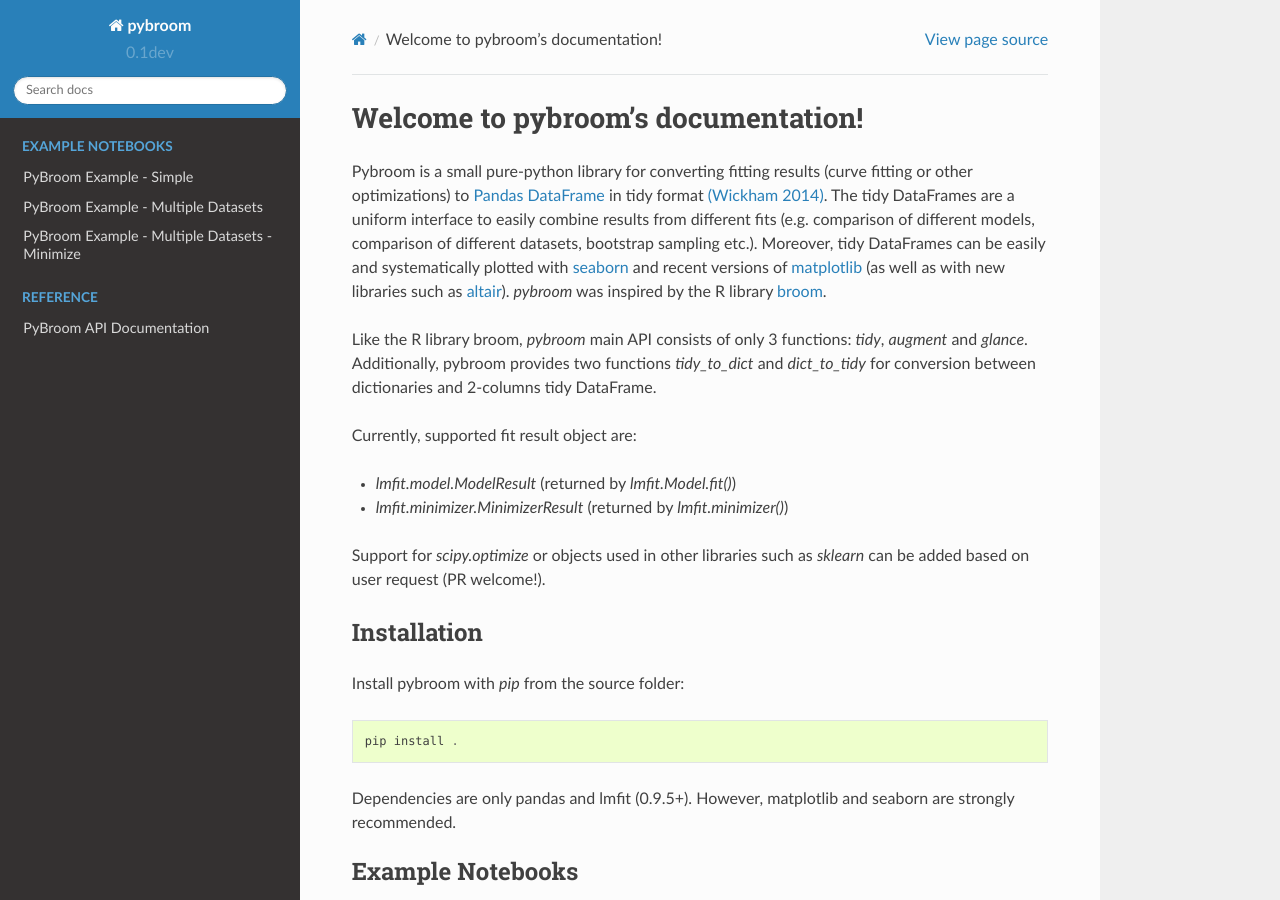
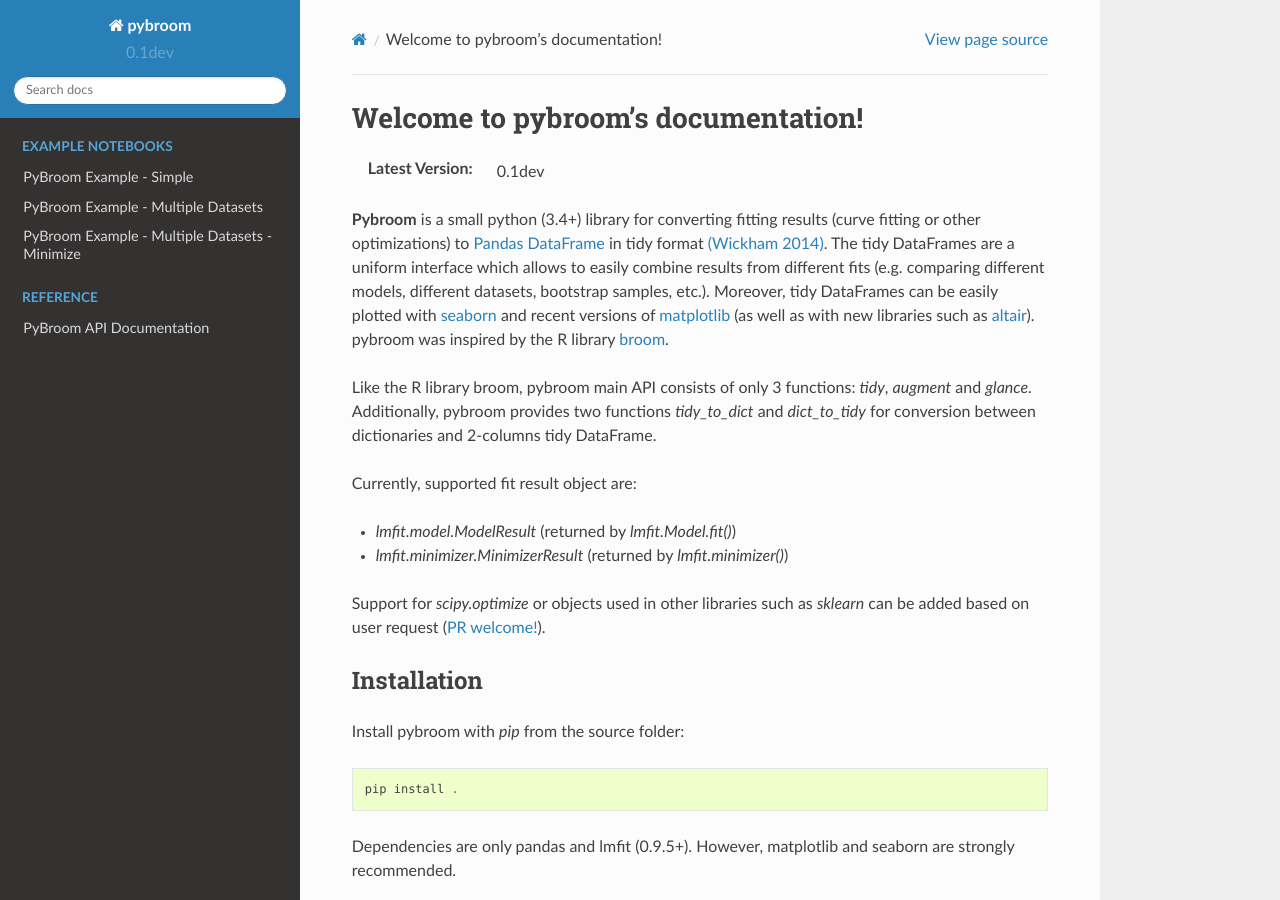
Before and after one commit to tritemio/pybroom, a Sphinx documentation site: the page built from docs/index.rst, in a window 1280 px wide and 900 px high. Built offline with Sphinx 7.4.7 and the Read the Docs theme 2.0.0, drawn with Linux system fonts in a browser that asks for light colours.

Commit message:
Docs: add version

```diff
--- a/docs/index.rst
+++ b/docs/index.rst
@@ -6,22 +6,24 @@
 Welcome to pybroom's documentation!
 ===================================
 
-Pybroom is a small pure-python library for converting fitting results
+:Latest Version: |version|
+
+**Pybroom** is a small python (3.4+) library for converting fitting results
 (curve fitting or other optimizations)
 to `Pandas <http://pandas.pydata.org/>`__
 `DataFrame <http://pandas.pydata.org/pandas-docs/stable/dsintro.html#dataframe>`__
 in tidy format
 `(Wickham 2014) <http://dx.doi.org/10.18637/jss.v059.i10>`__.
-The tidy DataFrames are a uniform interface to
-easily combine results from different fits (e.g. comparison of different
-models, comparison of different datasets, bootstrap sampling etc.).
-Moreover, tidy DataFrames can be easily and systematically plotted with
+The tidy DataFrames are a uniform interface which allows to
+easily combine results from different fits (e.g. comparing different
+models, different datasets, bootstrap samples, etc.).
+Moreover, tidy DataFrames can be easily plotted with
 `seaborn <https://web.stanford.edu/~mwaskom/software/seaborn/>`__ and
 recent versions of `matplotlib <http://matplotlib.org/>`__
 (as well as with new libraries such as `altair <https://github.com/ellisonbg/altair>`__).
-`pybroom` was inspired by the R library `broom <https://github.com/dgrtwo/broom>`__.
+pybroom was inspired by the R library `broom <https://github.com/dgrtwo/broom>`__.
 
-Like the R library broom, `pybroom` main API
+Like the R library broom, pybroom main API
 consists of only 3 functions: `tidy`, `augment` and `glance`.
 Additionally, pybroom provides two functions `tidy_to_dict` and `dict_to_tidy`
 for conversion between dictionaries and 2-columns tidy DataFrame.
@@ -32,7 +34,8 @@
 - `lmfit.minimizer.MinimizerResult` (returned by `lmfit.minimizer()`)
 
 Support for `scipy.optimize` or objects used in other libraries such as
-`sklearn` can be added based on user request (PR welcome!).
+`sklearn` can be added based on user request
+(`PR welcome! <https://github.com/tritemio/pybroom>`__).
 
 Installation
 ------------
```
